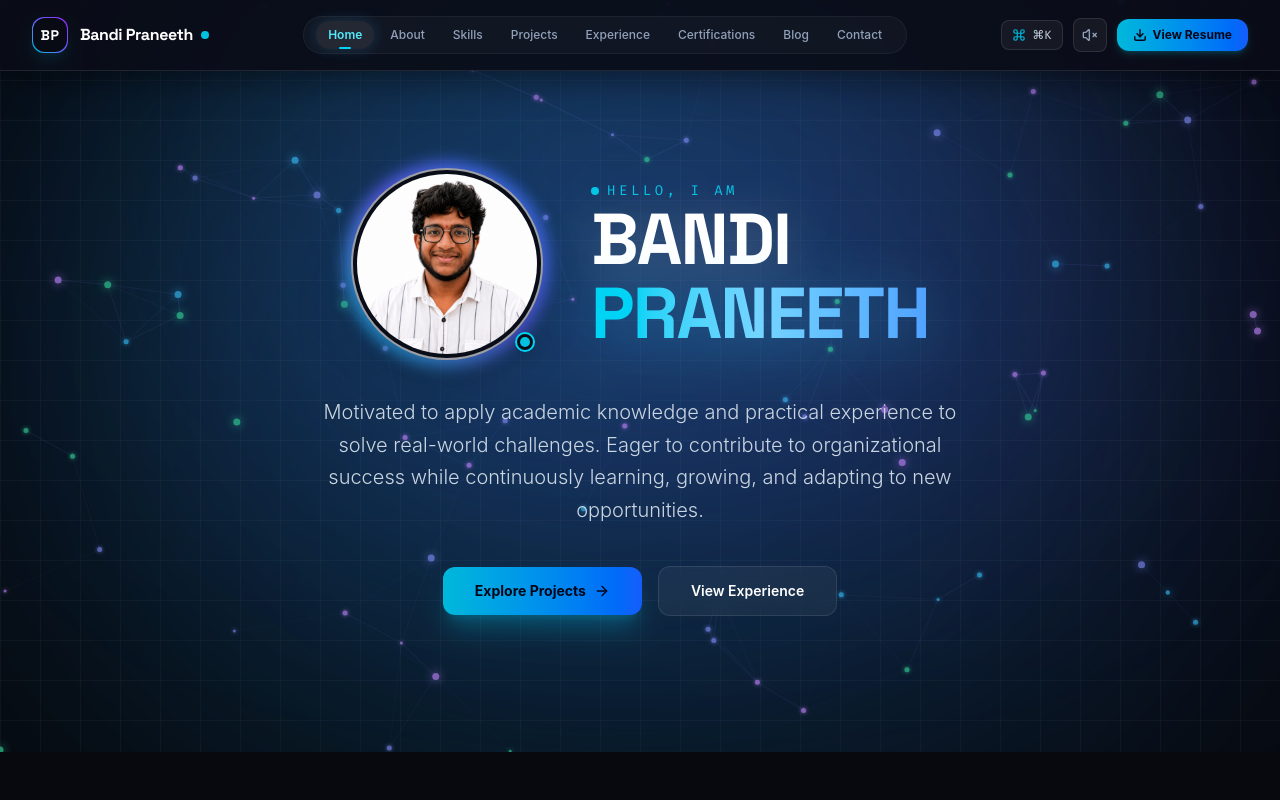
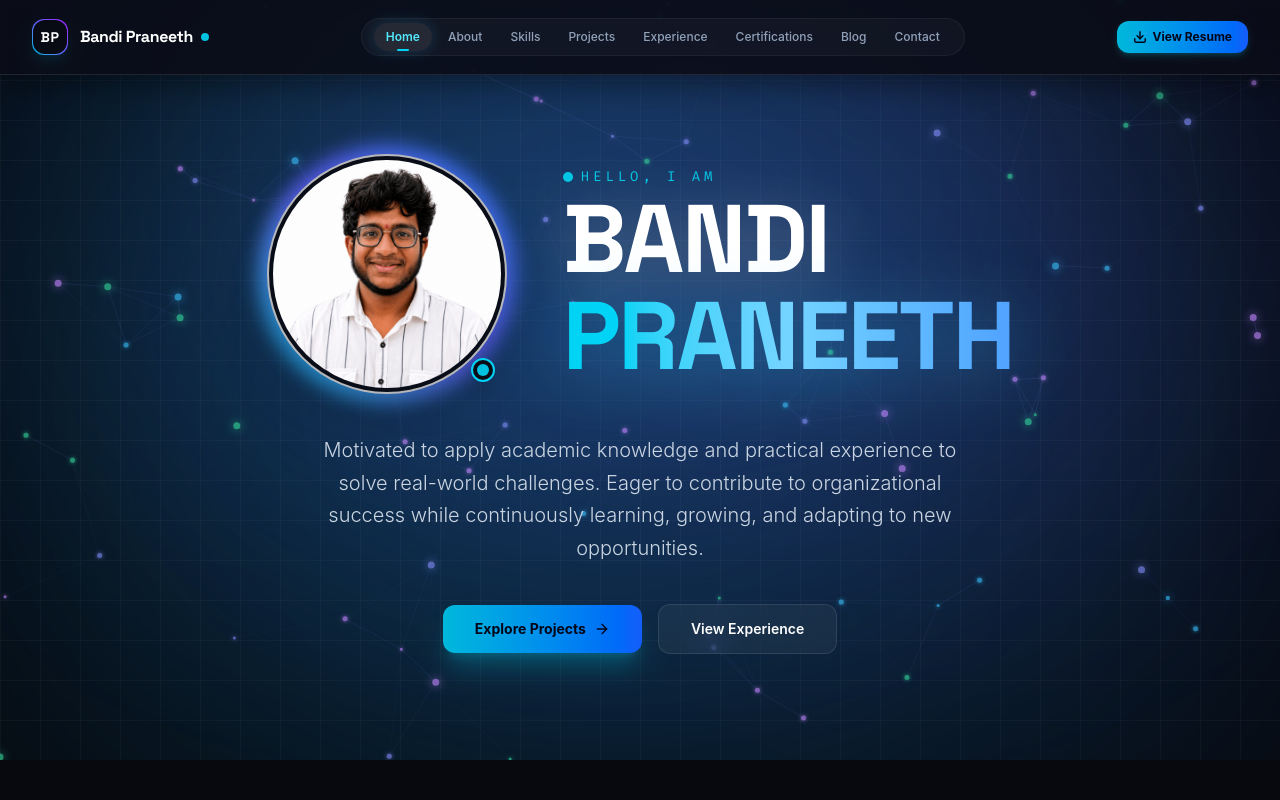
Before and after one commit to Praneethbandi05/Praneeth_portfolio, a React (Vite) app: page / in a window 1280 px wide. Shown: the top 800 px of the page. Built offline with nearby package versions, Linux system fonts and the light colour scheme; the HTML template or start-up script is replaced by a standard one.

Commit message:
feat: remove navbar command palette and audio buttons, scale up name and headshot size

```diff
--- a/src/App.tsx
+++ b/src/App.tsx
@@ -79,13 +79,10 @@ export default function App() {
         {/* Soft Ambient Light Blur tracking mouse cursor */}
         <MouseBlurLight theme={currentTheme} />
 
-        {/* Floating Top Navbar with exclusive "View Resume" button */}
+        {/* Clean Top Navbar with exclusive "View Resume" button */}
         <Navbar
           currentPage={currentPage}
           setCurrentPage={navigateTo}
-          onOpenCommandPalette={() => setIsCommandPaletteOpen(true)}
-          soundEnabled={soundEnabled}
-          setSoundEnabled={setSoundEnabled}
           theme={currentTheme}
         />
 
@@ -249,7 +246,7 @@ export default function App() {
         {/* Global Footer on All Pages */}
         <Footer onNavigate={navigateTo} theme={currentTheme} />
 
-        {/* Global Command Palette (⌘K) */}
+        {/* Global Command Palette (activated via Ctrl+K / Cmd+K) */}
         <CommandPalette
           isOpen={isCommandPaletteOpen}
           onClose={() => setIsCommandPaletteOpen(false)}
--- a/src/components/Hero.tsx
+++ b/src/components/Hero.tsx
@@ -11,29 +11,29 @@ interface HeroProps {
 
 export const Hero: React.FC<HeroProps> = ({ onNavigate }) => {
   return (
-    <section className="relative min-h-[94vh] flex items-center justify-center pt-32 pb-24 px-4 sm:px-6 lg:px-8 overflow-hidden tech-grid-bg">
+    <section className="relative min-h-[95vh] flex items-center justify-center pt-36 pb-24 px-4 sm:px-6 lg:px-8 overflow-hidden tech-grid-bg">
       {/* 3D / Canvas Neural Mesh Visualization (autonomous ambient pulses) */}
       <NeuralCanvas />
 
       {/* Increased Ambient Light Glows on Home Page Only */}
       {/* Primary Center Massive Luminous Light Aura */}
-      <div className="absolute top-1/2 left-1/2 -translate-x-1/2 -translate-y-1/2 w-[1100px] h-[750px] bg-gradient-to-tr from-cyan-500/25 via-sky-400/20 to-indigo-600/25 rounded-full blur-[170px] pointer-events-none" />
+      <div className="absolute top-1/2 left-1/2 -translate-x-1/2 -translate-y-1/2 w-[1200px] h-[800px] bg-gradient-to-tr from-cyan-500/25 via-sky-400/20 to-indigo-600/25 rounded-full blur-[180px] pointer-events-none" />
       {/* Upper Radiant Cyan Light */}
-      <div className="absolute top-1/4 left-1/2 -translate-x-1/2 -translate-y-1/2 w-[850px] h-[450px] bg-cyan-400/20 rounded-full blur-[140px] pointer-events-none" />
+      <div className="absolute top-1/4 left-1/2 -translate-x-1/2 -translate-y-1/2 w-[900px] h-[480px] bg-cyan-400/20 rounded-full blur-[150px] pointer-events-none" />
       {/* Atmospheric Soft Violet Light */}
-      <div className="absolute bottom-1/4 left-1/2 -translate-x-1/2 w-[950px] h-[500px] bg-purple-600/15 rounded-full blur-[160px] pointer-events-none" />
+      <div className="absolute bottom-1/4 left-1/2 -translate-x-1/2 w-[1000px] h-[550px] bg-purple-600/15 rounded-full blur-[170px] pointer-events-none" />
 
       {/* Main Hero Container */}
       <div className="relative z-10 max-w-5xl mx-auto text-center flex flex-col items-center">
-        {/* Photo beside Name in Two Steps */}
-        <div className="flex flex-col sm:flex-row items-center justify-center gap-7 sm:gap-12 mb-9">
+        {/* Photo beside Name in Two Steps (Slightly increased size per request) */}
+        <div className="flex flex-col sm:flex-row items-center justify-center gap-8 sm:gap-14 mb-10">
           {/* Photo with glowing round outline */}
           <div className="relative group shrink-0">
             {/* Outer gradient outline glow */}
-            <div className="absolute -inset-1.5 rounded-full bg-gradient-to-tr from-cyan-400 via-indigo-500 to-blue-500 opacity-85 blur-[8px] group-hover:opacity-100 transition-opacity duration-300" />
+            <div className="absolute -inset-2 rounded-full bg-gradient-to-tr from-cyan-400 via-indigo-500 to-blue-500 opacity-90 blur-[10px] group-hover:opacity-100 transition-opacity duration-300" />
 
-            {/* Round Photo Frame */}
-            <div className="relative w-36 h-36 sm:w-44 sm:h-44 md:w-48 md:h-48 rounded-full overflow-hidden border-2 border-white/60 shadow-2xl p-1 bg-[#090d18]">
+            {/* Round Photo Frame - Increased Size */}
+            <div className="relative w-44 h-44 sm:w-52 sm:h-52 md:w-60 md:h-60 rounded-full overflow-hidden border-2 border-white/70 shadow-2xl p-1 bg-[#090d18]">
               <img
                 src="/profile.jpg"
                 alt="Bandi Praneeth"
@@ -42,25 +42,25 @@ export const Hero: React.FC<HeroProps> = ({ onNavigate }) => {
             </div>
 
             {/* Active status indicator node */}
-            <div className="absolute bottom-2 right-2 w-5 h-5 rounded-full bg-[#0a0d18] border-2 border-cyan-400 flex items-center justify-center shadow-lg">
-              <span className="w-2.5 h-2.5 rounded-full bg-cyan-400 animate-pulse" />
+            <div className="absolute bottom-3 right-3 w-6 h-6 rounded-full bg-[#0a0d18] border-2 border-cyan-400 flex items-center justify-center shadow-lg">
+              <span className="w-3 h-3 rounded-full bg-cyan-400 animate-pulse" />
             </div>
           </div>
 
-          {/* Name in Two Steps beside the photo */}
+          {/* Name in Two Steps beside the photo - Slightly Increased Size */}
           <div className="text-center sm:text-left">
-            <div className="font-mono text-xs sm:text-sm uppercase tracking-[0.25em] text-cyan-400/90 mb-1 flex items-center justify-center sm:justify-start gap-2">
-              <span className="w-2 h-2 rounded-full bg-cyan-400 animate-pulse" />
+            <div className="font-mono text-xs sm:text-sm uppercase tracking-[0.28em] text-cyan-400/90 mb-2 flex items-center justify-center sm:justify-start gap-2">
+              <span className="w-2.5 h-2.5 rounded-full bg-cyan-400 animate-pulse" />
               <span>Hello, I am</span>
             </div>
 
-            <h1 className="text-4xl sm:text-5xl md:text-6xl lg:text-7xl font-display font-black tracking-tight leading-[0.95] select-none">
+            <h1 className="text-5xl sm:text-6xl md:text-7xl lg:text-8xl font-display font-black tracking-tight leading-[0.93] select-none">
               {/* Step 1: BANDI in pure white */}
-              <span className="block text-white drop-shadow-[0_8px_25px_rgba(255,255,255,0.22)]">
+              <span className="block text-white drop-shadow-[0_10px_30px_rgba(255,255,255,0.25)]">
                 {PERSONAL_INFO.firstName}
               </span>
               {/* Step 2: PRANEETH in matching cyan/sky gradient */}
-              <span className="block bg-gradient-to-r from-cyan-400 via-sky-300 to-blue-400 bg-clip-text text-transparent drop-shadow-[0_8px_30px_rgba(56,189,248,0.4)] mt-1.5">
+              <span className="block bg-gradient-to-r from-cyan-400 via-sky-300 to-blue-400 bg-clip-text text-transparent drop-shadow-[0_10px_35px_rgba(56,189,248,0.45)] mt-2">
                 {PERSONAL_INFO.lastName}
               </span>
             </h1>
@@ -72,7 +72,7 @@ export const Hero: React.FC<HeroProps> = ({ onNavigate }) => {
           {PERSONAL_INFO.summary}
         </p>
 
-        {/* CTA Buttons (Resume removed per request: top taskbar exclusively handles resume) */}
+        {/* CTA Buttons */}
         <div className="flex flex-col sm:flex-row items-center justify-center gap-4 w-full sm:w-auto">
           <button
             onClick={() => {
@@ -95,8 +95,6 @@ export const Hero: React.FC<HeroProps> = ({ onNavigate }) => {
             <span>View Experience</span>
           </button>
         </div>
-
-        {/* Metric box cards removed per user request and reference screenshot */}
       </div>
     </section>
   );
--- a/src/components/Navbar.tsx
+++ b/src/components/Navbar.tsx
@@ -1,5 +1,5 @@
 import React, { useState } from 'react';
-import { Menu, X, Command, Volume2, VolumeX, Download } from 'lucide-react';
+import { Menu, X, Download } from 'lucide-react';
 import { soundManager } from '../utils/sound';
 
 export type PageId = 'home' | 'about' | 'skills' | 'projects' | 'experience' | 'certifications' | 'blog' | 'contact';
@@ -7,18 +7,12 @@ export type PageId = 'home' | 'about' | 'skills' | 'projects' | 'experience' | '
 interface NavbarProps {
   currentPage: PageId;
   setCurrentPage: (page: PageId) => void;
-  onOpenCommandPalette: () => void;
-  soundEnabled: boolean;
-  setSoundEnabled: (val: boolean) => void;
   theme?: 'dark' | 'light';
 }
 
 export const Navbar: React.FC<NavbarProps> = ({
   currentPage,
   setCurrentPage,
-  onOpenCommandPalette,
-  soundEnabled,
-  setSoundEnabled,
   theme = 'dark',
 }) => {
   const [mobileMenuOpen, setMobileMenuOpen] = useState(false);
@@ -43,14 +37,9 @@ export const Navbar: React.FC<NavbarProps> = ({
     window.scrollTo({ top: 0, behavior: 'smooth' });
   };
 
-  const toggleSound = () => {
-    const active = soundManager.toggle();
-    setSoundEnabled(active);
-  };
-
   return (
     <header
-      className={`fixed top-0 left-0 right-0 z-40 py-3 backdrop-blur-xl transition-all duration-500 ${
+      className={`fixed top-0 left-0 right-0 z-40 py-3.5 backdrop-blur-xl transition-all duration-500 ${
         isLight
           ? 'bg-white/90 border-b border-slate-200/90 shadow-sm text-slate-800'
           : 'bg-[#0a0d18]/90 border-b border-white/10 shadow-[0_10px_35px_-5px_rgba(0,0,0,0.5)] text-white'
@@ -118,43 +107,8 @@ export const Navbar: React.FC<NavbarProps> = ({
             })}
           </div>
 
-          {/* Action Toolbar */}
-          <div className="hidden sm:flex items-center gap-2.5">
-            {/* Command Palette Button */}
-            <button
-              onClick={() => {
-                soundManager.playClick();
-                onOpenCommandPalette();
-              }}
-              title="Command Palette (Ctrl + K)"
-              className={`flex items-center gap-1.5 px-2.5 py-1.5 rounded-lg border text-xs font-mono transition-colors ${
-                isLight
-                  ? 'bg-slate-100 hover:bg-slate-200 border-slate-200 text-slate-700'
-                  : 'bg-white/5 hover:bg-white/10 border-white/10 text-slate-300'
-              }`}
-            >
-              <Command className="w-3.5 h-3.5 text-cyan-500" />
-              <span className="hidden md:inline">⌘K</span>
-            </button>
-
-            {/* Audio Toggle */}
-            <button
-              onClick={toggleSound}
-              title={soundEnabled ? 'Mute Sound FX' : 'Enable High-Tech Audio FX'}
-              className={`p-2 rounded-lg border transition-colors ${
-                isLight
-                  ? 'bg-slate-100 hover:bg-slate-200 border-slate-200 text-slate-700'
-                  : 'bg-white/5 hover:bg-white/10 border-white/10 text-slate-300'
-              }`}
-            >
-              {soundEnabled ? (
-                <Volume2 className="w-4 h-4 text-cyan-500" />
-              ) : (
-                <VolumeX className="w-4 h-4 text-slate-400" />
-              )}
-            </button>
-
-            {/* Top Taskbar Exclusive "View Resume" Button - Downloads Bandi Praneeth's Uploaded Resume */}
+          {/* Action Toolbar: Exclusive "View Resume" button (⌘K and Audio toggle removed per request) */}
+          <div className="hidden sm:flex items-center">
             <a
               href="/Bandi_Praneeth_Resume.pdf"
               download="Bandi_Praneeth_Resume.pdf"
@@ -215,22 +169,12 @@ export const Navbar: React.FC<NavbarProps> = ({
               ))}
             </div>
 
-            <div className={`pt-2 border-t flex items-center justify-between ${isLight ? 'border-slate-200' : 'border-white/10'}`}>
-              <button
-                onClick={toggleSound}
-                className={`p-2 rounded-lg border text-xs flex items-center gap-1.5 ${
-                  isLight ? 'bg-slate-100 border-slate-200 text-slate-700' : 'bg-white/5 border-white/10 text-slate-300'
-                }`}
-              >
-                {soundEnabled ? <Volume2 className="w-4 h-4 text-cyan-500" /> : <VolumeX className="w-4 h-4" />}
-                <span className="text-[11px] font-mono">{soundEnabled ? 'Audio On' : 'Muted'}</span>
-              </button>
-
+            <div className={`pt-2 border-t flex items-center justify-end ${isLight ? 'border-slate-200' : 'border-white/10'}`}>
               <a
                 href="/Bandi_Praneeth_Resume.pdf"
                 download="Bandi_Praneeth_Resume.pdf"
                 onClick={() => soundManager.playPulse()}
-                className="flex items-center gap-1.5 px-4 py-2 rounded-xl bg-gradient-to-r from-cyan-500 to-blue-600 text-slate-950 font-bold text-xs shadow-md"
+                className="w-full flex items-center justify-center gap-1.5 px-4 py-2.5 rounded-xl bg-gradient-to-r from-cyan-500 to-blue-600 text-slate-950 font-bold text-xs shadow-md"
               >
                 <Download className="w-3.5 h-3.5" />
                 <span>View Resume</span>
```
